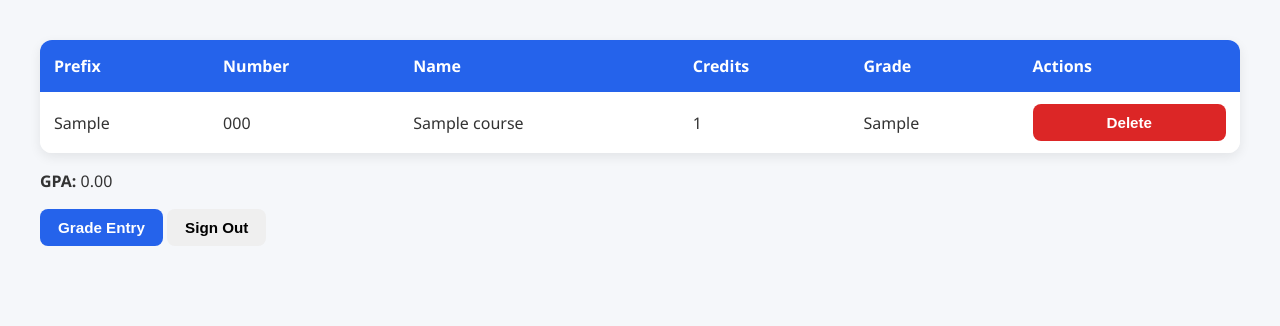
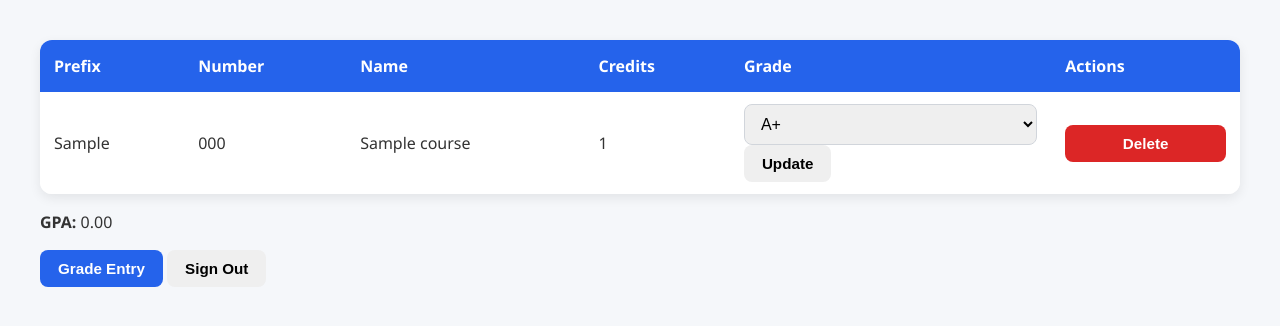
Before and after one commit to FrostyBagels/SWD_Proj1, a Flask app: template templates/enrollments.html in a window 1280 px wide. Shown: the top 326 px of the page. Run offline with Flask 3, Linux system fonts and the light colour scheme; tables that the repository leaves empty hold one stand-in row (values such as "Sample post"); the template is opened without the code that fills it: values that come from a table or form of the project are taken from there, most other values are stand-ins (such as "Sample title", 1, 10 or a date in 2020).

Commit message:
Implemented enrollment create/list/update/delete routes

```diff
--- a/src/app/forms.py
+++ b/src/app/forms.py
@@ -30,6 +30,10 @@ GRADE_CHOICES = [
     'F'
 ]
 
+class UpdateGradeForm(FlaskForm):
+    grade = SelectField('Grade', choices=GRADE_CHOICES, validators=[DataRequired()] )
+    submit = SubmitField('Update')
+
 class EnrollmentForm(FlaskForm):
     course = SelectField('Course', validators=[DataRequired()])
     grade = SelectField('Grade', choices=GRADE_CHOICES, validators=[DataRequired()])
--- a/src/app/routes.py
+++ b/src/app/routes.py
@@ -7,9 +7,8 @@ Description: Project 1 - GPA Calculator
 
 from app import app, db
 from app.models import User, Course, Enrollment
-from app.forms import SignUpForm, LoginForm, EnrollmentForm, DeleteEnrollmentForm
-# TODO
-# from gpa_calculator_xx import calculate_gpa
+from app.forms import SignUpForm, LoginForm, EnrollmentForm, DeleteEnrollmentForm, UpdateGradeForm
+from gpa_calculator import calculate_gpa
 from flask import render_template, redirect, url_for, request
 from flask_login import login_required, login_user, logout_user, current_user
 import bcrypt
@@ -39,16 +38,48 @@ def signout():
 @app.route('/enrollments')
 @login_required
 def list_enrollments():
-    return "Work in progress..."
+    enrollments = current_user.enrollments
+    gpa = calculate_gpa([{'grade': e.grade, 'credits': e.course.credits} for e in enrollments if e.grade])
+    delete_form = DeleteEnrollmentForm()
+    update_form = UpdateGradeForm()
+    return render_template('enrollments.html', enrollments=enrollments, gpa=gpa, delete_form=delete_form, update_form=update_form)
 
 # TODO
 @app.route('/enrollments/delete/<course_prefix>/<course_number>', methods=['POST'])
 @login_required
 def delete_enrollment(course_prefix, course_number):
-    return "Work in progress..."
+    form = DeleteEnrollmentForm()
+    if form.validate_on_submit():
+        enrollment = Enrollment.query.filter_by(user_id=current_user.id, course_prefix=course_prefix, course_number=course_number).first()
+        if enrollment:
+            db.session.delete(enrollment)
+            db.session.commit()
+    return redirect(url_for('list_enrollments'))
 
 # TODO
 @app.route('/enrollments/create', methods=['GET', 'POST'])
 @login_required
 def create_enrollment():
-    return "Work in progress..."
+    form = EnrollmentForm()
+    form.course.choices = [f'{c.prefix} {c.number}' for c in Course.query.all()]
+    if form.validate_on_submit():
+        prefix, number = form.course.data.split(' ', 1)
+        existing = Enrollment.query.filter_by(user_id=current_user.id, course_prefix=prefix, course_number=number).first()
+        if existing:
+            form.course.errors.append('You have already enrolled in this course. Update your grade from the enrollments list instead')
+        else:
+            db.session.add(Enrollment(user_id=current_user.id, course_prefix=prefix, course_number=number, grade=form.grade.data))
+            db.session.commit()
+            return redirect(url_for('list_enrollments'))
+    return render_template('create_enrollment.html', form=form)
+
+@app.route('/enrollments/update/<course_prefix>/<course_number>', methods=['POST'])
+@login_required
+def update_enrollment(course_prefix, course_number):
+    form = UpdateGradeForm()
+    if form.validate_on_submit():
+        enrollment = Enrollment.query.filter_by(user_id=current_user.id, course_prefix=course_prefix, course_number=course_number).first()
+        if enrollment:
+            enrollment.grade = form.grade.data
+            db.session.commit()
+    return redirect(url_for('list_enrollments'))
--- a/templates/enrollments.html
+++ b/templates/enrollments.html
@@ -19,7 +19,17 @@
                     <td>{{ enrollment.course.number }}</td>
                     <td>{{ enrollment.course.name }}</td>
                     <td>{{ enrollment.course.credits }}</td>
-                    <td>{{ enrollment.grade if enrollment.grade else '-' }}</td>
+                    <td>
+                        <form action="{{ url_for('update_enrollment', course_prefix=enrollment.course.prefix, course_number=enrollment.course.number) }}" method="POST">
+                            {{ update_form.hidden_tag() }}
+                            <select name="grade">
+                                {% for choice in update_form.grade.choices %}
+                                    <option value="{{ choice }}" {% if choice == enrollment.grade %}selected{% endif %}>{{ choice }}</option>
+                                {% endfor %}
+                            </select>
+                            <button type="submit">Update</button>
+                        </form>
+                    </td>
                     <td>
                         <form action="{{ url_for('delete_enrollment', course_prefix=enrollment.course.prefix, course_number=enrollment.course.number) }}" method="POST" onsubmit="return confirm('Delete this enrollment?')">
                             {{ delete_form.hidden_tag() }}
```
